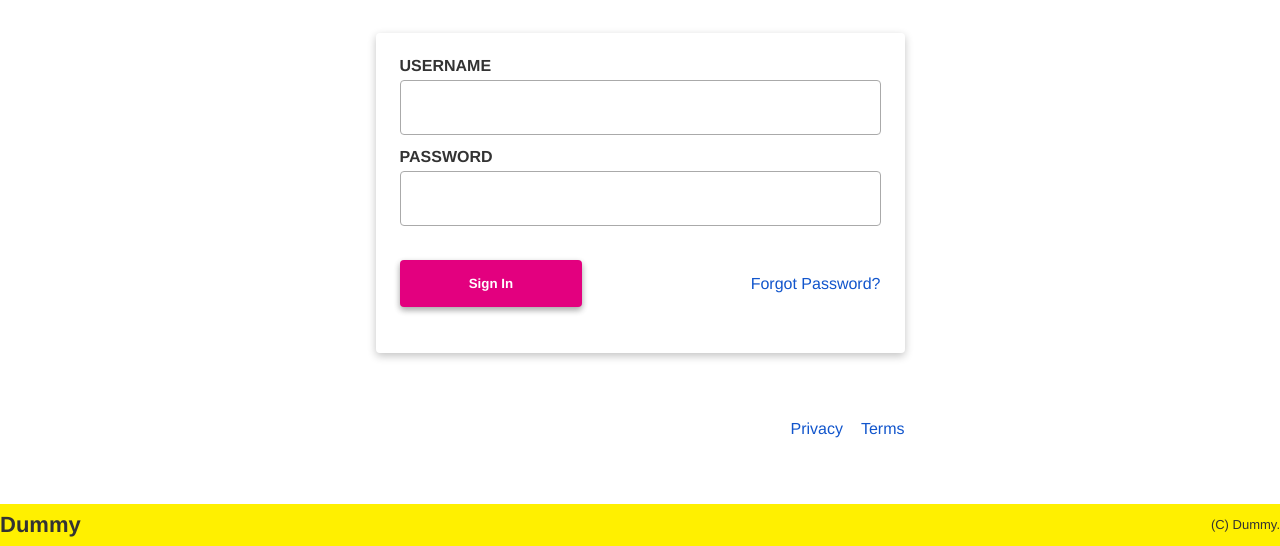
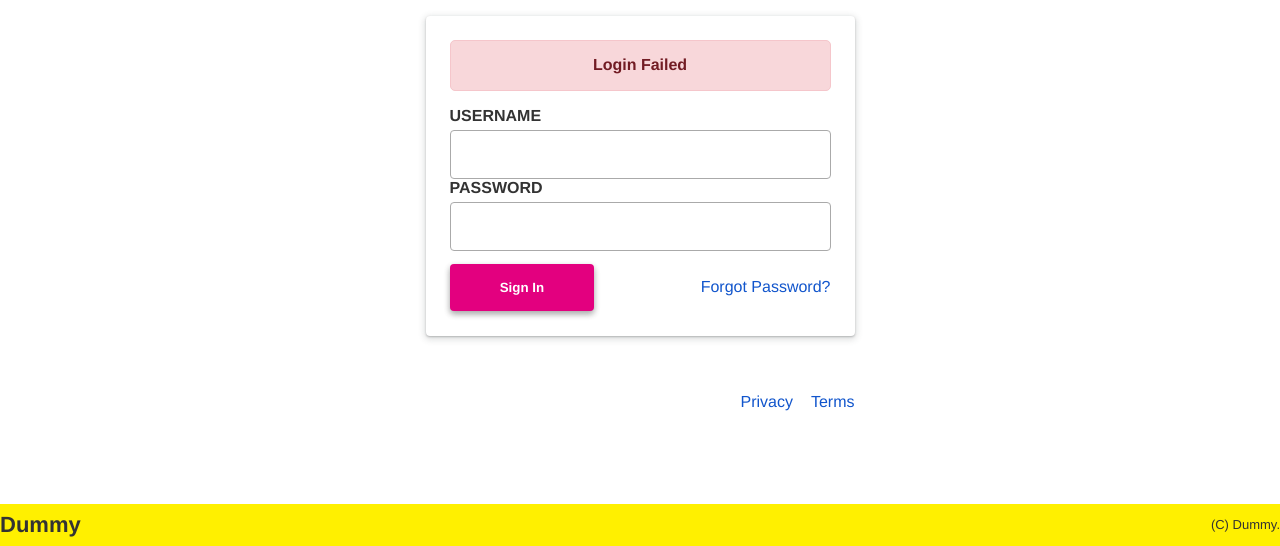
Before and after one commit to Marvzknows/LHC_EExamination, a PHP site: page /signin.php in a window 1280 px wide. Shown: the part 254-800 px from the top of the page. Run offline with PHP 8.4, Linux system fonts and the light colour scheme; some libraries are stand-ins or nearby versions.

Commit message:
wip on sign up fuctionality for backend and frontend

```diff
--- /dev/null
+++ b/frontend/js/signin.js
@@ -0,0 +1,28 @@
+$(document).ready(function () {
+
+    const signInBtn = $('#signInBtn');
+    const username = $('#username');
+    const password = $('#password');
+
+    signInBtn.click(function (e) {
+        e.preventDefault();
+
+        if(username.val().trim() === '' || password.val().trim() === '') {
+            return alert('DISPLAY LOGIN FAILED');
+        }
+
+        alert('LOGGING IN');
+
+        // $.ajax({
+        //     type: "method",
+        //     url: "url",
+        //     data: "data",
+        //     dataType: "dataType",
+        //     success: function (response) {
+
+        //     }
+        // });
+
+    });
+
+});
--- a/frontend/signin.php
+++ b/frontend/signin.php
@@ -56,6 +56,9 @@
 
         <!-- Form -->
         <form id="signUpForm">
+            <div id="error_message" class="form_row error_container">
+                Login Failed
+            </div>
             <div class="form_row">
                 <label for="username">USERNAME</label>
                 <input type="text" id="username" name="username">
@@ -90,6 +93,7 @@
 
     <script src="../frontend/js/jquery.min.js"></script>
     <script src="../frontend/js/navbar.js"></script>
+    <script src="../frontend/js/signin.js"></script>
 </body>
 
 </html>
--- a/frontend/styles/index/signin.css
+++ b/frontend/styles/index/signin.css
@@ -20,11 +20,12 @@
 }
 
 #signUpForm {
-    box-shadow: rgba(0, 0, 0, 0.24) 0px 3px 8px;
+    /* box-shadow: rgba(0, 0, 0, 0.24) 0px 3px 8px; */
+    box-shadow: rgba(60, 64, 67, 0.3) 0px 1px 2px 0px, rgba(60, 64, 67, 0.15) 0px 2px 6px 2px;
     border-radius: 4px;
-    width: 529px;
+    width: 429px;
     height: 320px;
-    margin: auto;
+    margin: 16px auto;
     padding: 24px;
     display: flex;
     flex-direction: column;
@@ -46,7 +47,7 @@
 
     input {
         border: 1px solid #AAAAAA;
-        height: 55px;
+        padding: 16px 12px;
         border-radius: 4px;
     }
 }
@@ -57,6 +58,7 @@
     align-items: center;
     width: 100%;
     height: 100%;
+    margin-top: 12px;
 
 
     button {
@@ -74,6 +76,7 @@
     a {
         text-decoration: none;
         color: var(--link);
+        font-weight: 500;
     }
 }
 
@@ -82,13 +85,27 @@
     justify-content: end;
     align-items: center;
     gap: 18px;
-    width: 529px;
+    width: 429px;
+    padding-bottom: 12px;
     margin: auto;
 
     a {
         text-decoration: none;
         color: var(--link);
+        font-weight: 500;
     }
+}
+
+#error_message {
+    background-color: var(--danger-tertiary);
+    border: 1px solid var(--danger-secondary);
+    margin-bottom: 16px;
+    border-radius: 5px;
+    display: flex;
+    justify-content: center;
+    align-items: center;
+    font-weight: 600;
+    color: var(--danger-primary);
 }
 
 /* xs */
@@ -99,13 +116,16 @@
 /* sm */
 @media (max-width: 768px) {
     .header {
+        height: 20vh;
         h1 {
             font-size: 29px;
         }
+
     }
 
     #signUpForm {
-        width: 80%;
+        width: 90%;
+        margin-top: auto;
     }
 
     .signup_btns {
@@ -123,7 +143,8 @@
 
     .form_row {
         input {
-            height: 45px;
+            padding: 16px 12px;
+            border-radius: 4px;
         }
     }
 
```
Also changed, not shown: backend/api/login.php (added, +20 -0 lines), backend/config/db.php (+25 -0 lines), backend/config/post.php (added, +33 -0 lines), backend/api/post.php (deleted).
